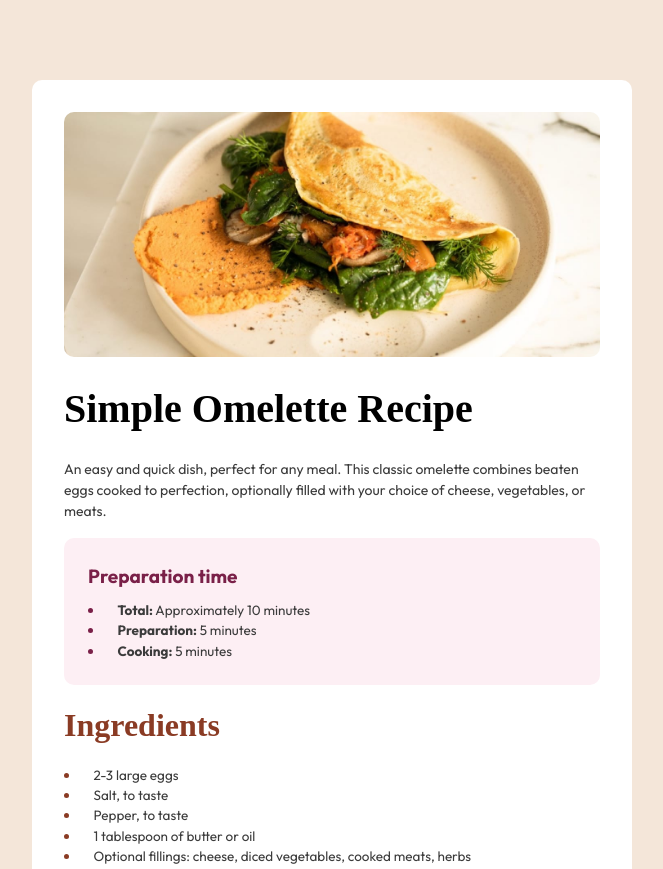
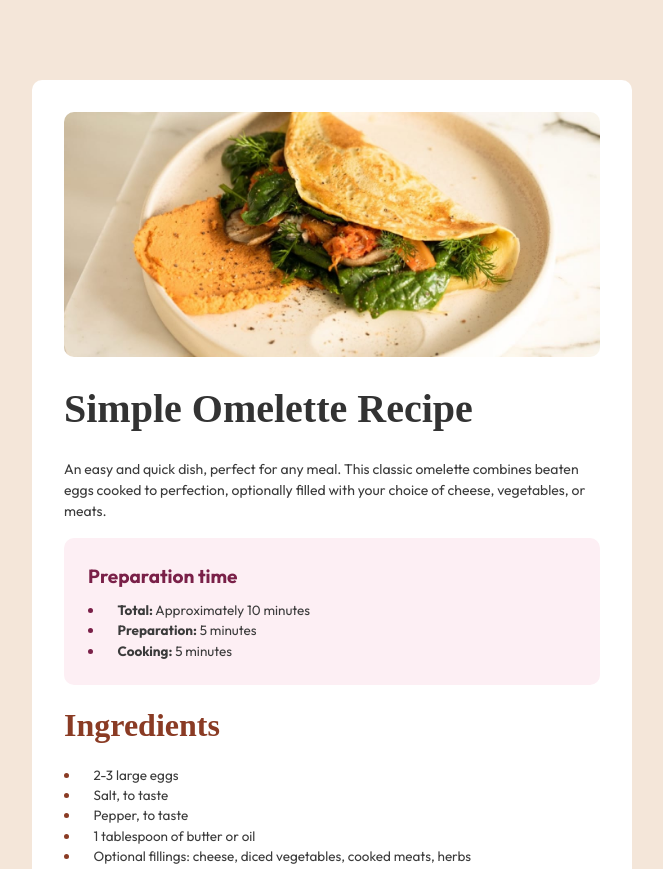
Before and after one commit to EdenWong0/recipe-page, a plain HTML site: page index.html in a window 1280 px wide. Shown: the top 869 px of the page, without its empty margins (308-971 px from the left). Drawn offline with Linux system fonts and the light colour scheme.

Commit message:
update heading color

```diff
--- a/css/style.css
+++ b/css/style.css
@@ -2,6 +2,7 @@
   --background: #f4e6d9;
   --primary-color: #fff;
   --secondary-color: #000;
+  --heading-main-color: #333333;
   --heading-color: #8a3b24;
   --text-main-color: #3b3b3b;
   --text-sec-color: #5b2c37;
@@ -79,7 +80,7 @@ h6 {
 h1 {
   font-size: 40px;
   margin-bottom: 0.5em;
-  color: var(--secondary-color);
+  color: var(--heading-main-color);
 }
 h2 {
   font-size: 32px;
```
